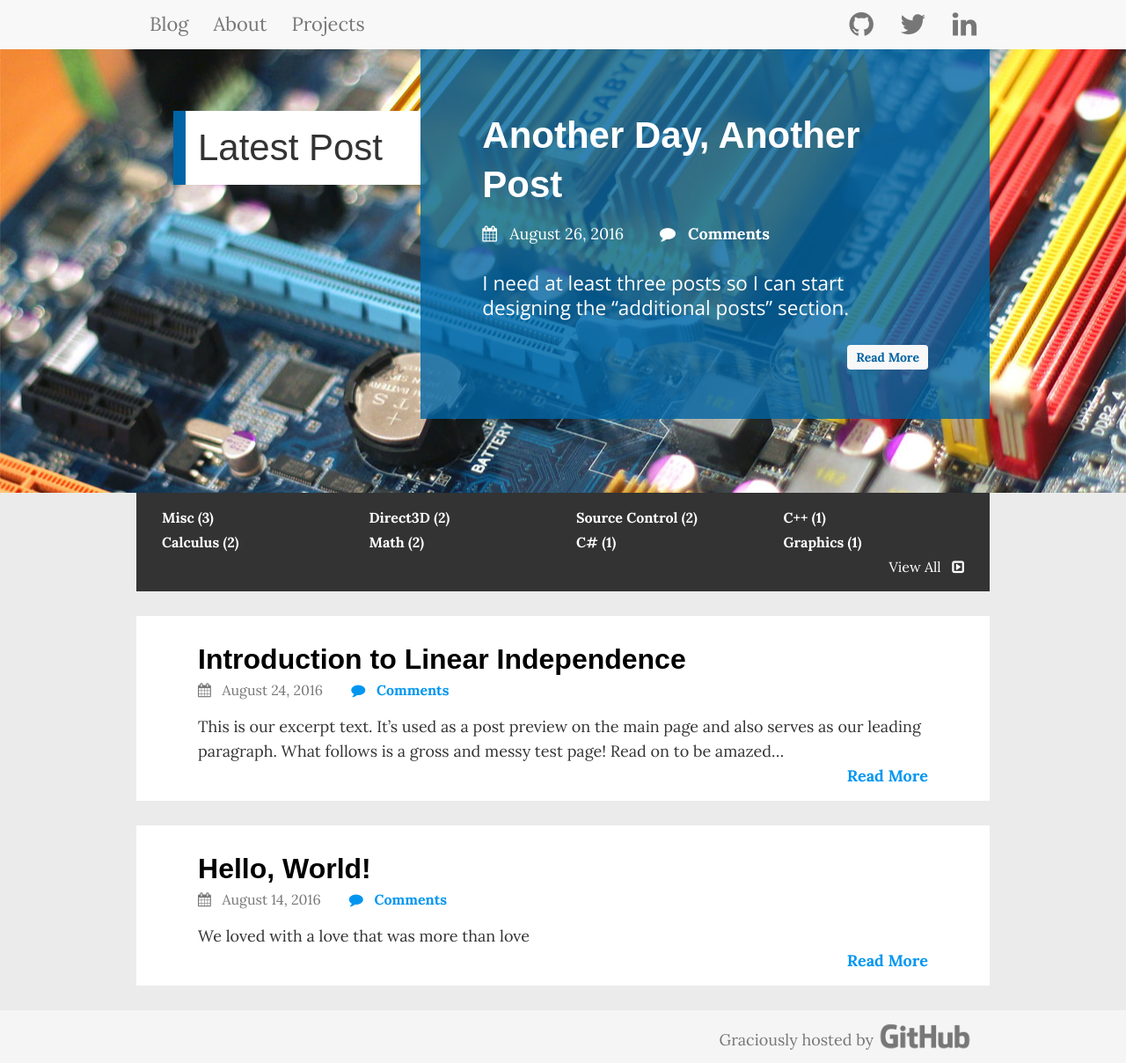
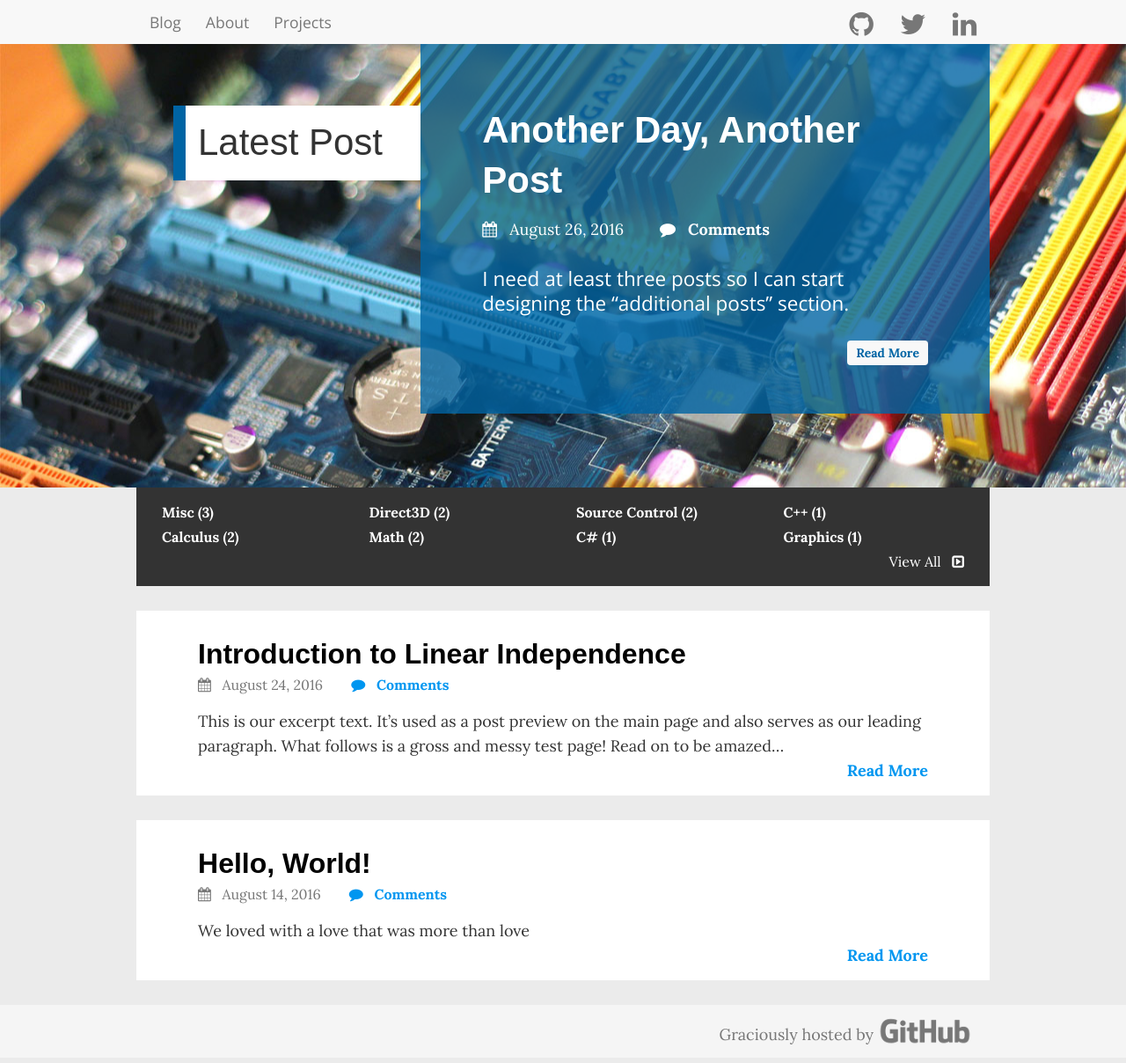
Before and after one commit to aarondgordon/aarondgordon.github.io, a Jekyll site: the page built from index.md, in a window 1280 px wide. Shown: the whole page at 88% size. Built offline with Jekyll 4.4.1, drawn with Linux system fonts in a browser that asks for light colours; nearby versions of some CDN libraries; comment, search, counter and statistics services are not loaded.

Commit message:
Changing navbar font

```diff
--- a/assets/css/layout.css
+++ b/assets/css/layout.css
@@ -74,6 +74,9 @@ body {
 
 .navbar-menu {
   margin: 0;
+  font-family: 'Open Sans';
+  font-weight: 800;
+  font-size: 0.8em;
 }
 
 .navbar-menu>li>a {
```
